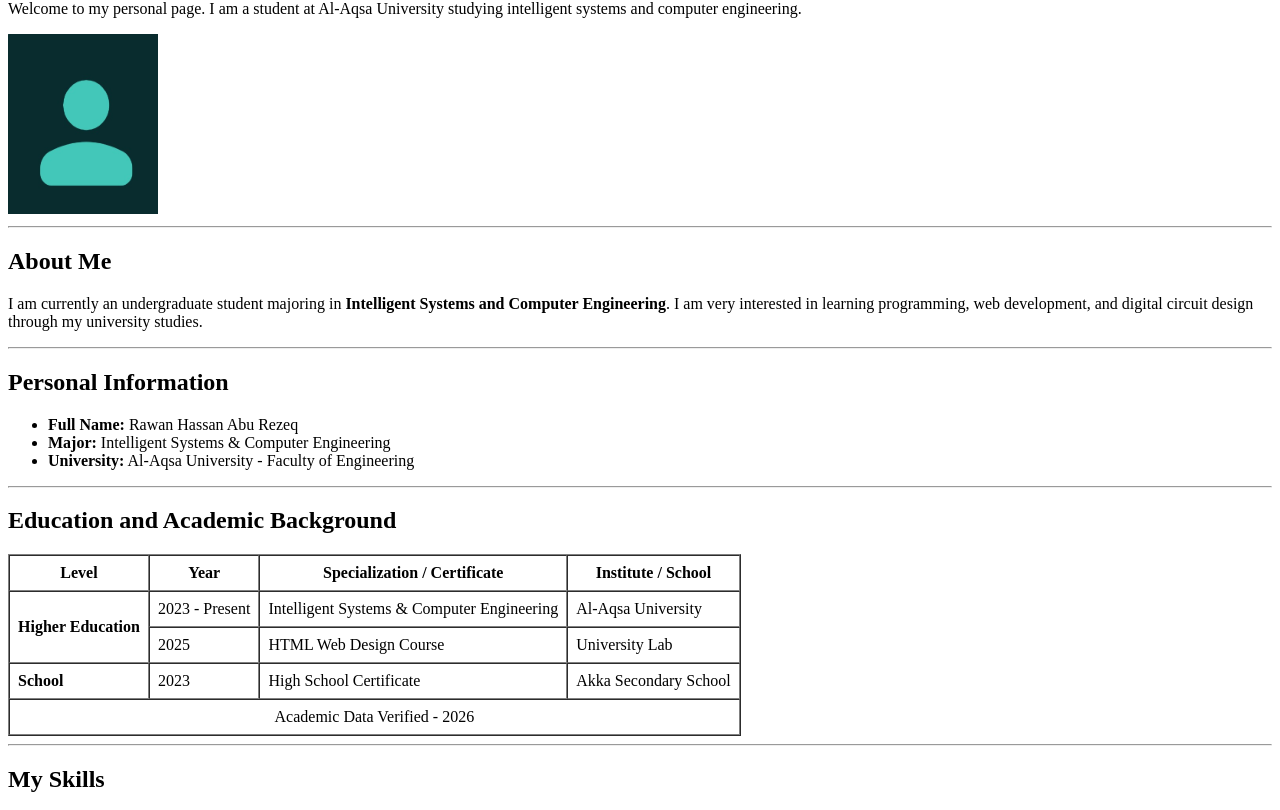
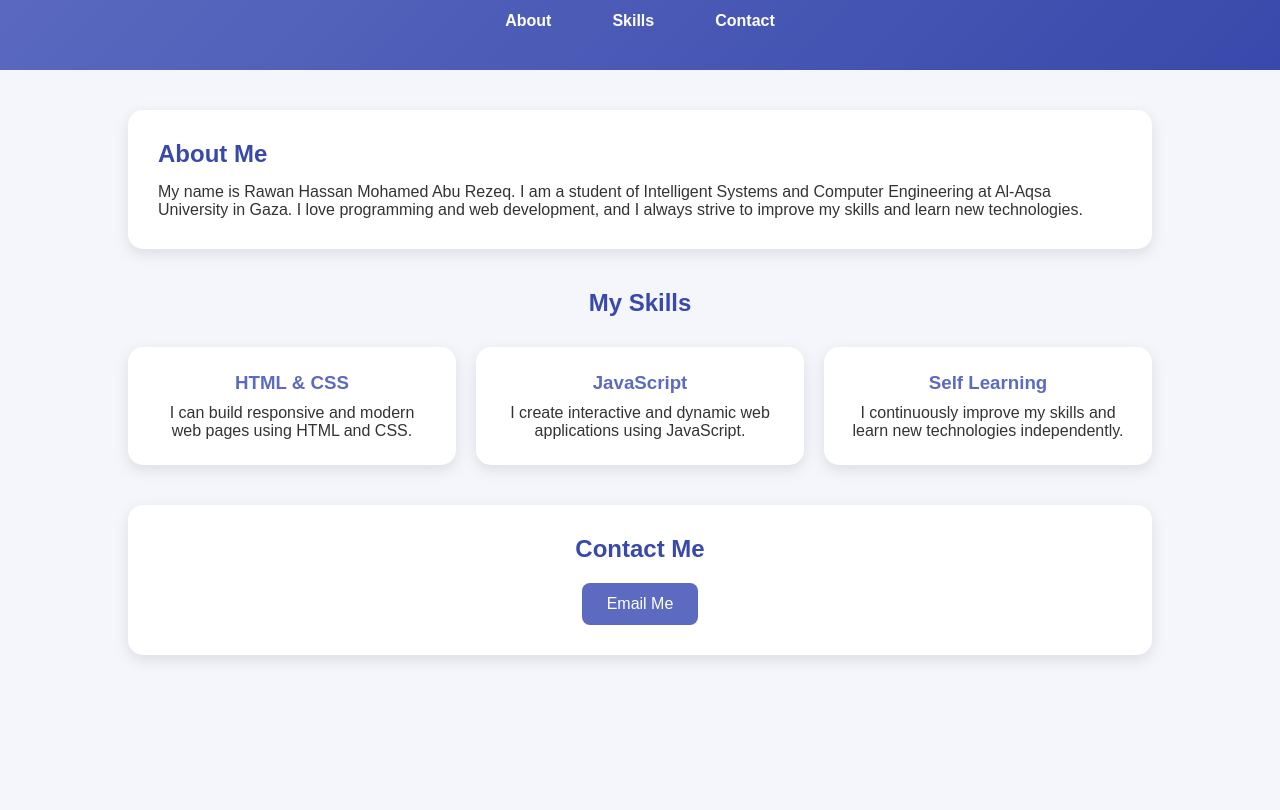
Before and after one commit to RAWAN-REZEQ/my-cv-assignment1, a plain HTML site: page index.html in a window 1280 px wide. Shown: the part 80-890 px from the top of the page. After the commit the page ends 800 px from the top, so only its background shows below. Drawn offline with Linux system fonts and the light colour scheme.

Commit message:
Add files via upload

```diff
--- a/index.html
+++ b/index.html
@@ -4,135 +4,188 @@
 <head>
     <meta charset="UTF-8">
     <meta name="viewport" content="width=device-width, initial-scale=1.0">
-    <title>My Personal CV - Rawan Rezeq</title>
+    <title>Rawan Portfolio</title>
+    <style>
+        * {
+            margin: 0;
+            padding: 0;
+            box-sizing: border-box;
+            font-family: Arial, sans-serif;
+        }
+
+        html {
+            scroll-behavior: smooth;
+        }
+
+        body {
+            background: #f4f6fb;
+            color: #333;
+        }
+
+        /* Header */
+        .header {
+            background: linear-gradient(135deg, #5c6bc0, #3949ab);
+            color: white;
+            text-align: center;
+            padding: 30px 20px;
+            position: sticky;
+            top: 0;
+        }
+
+        .header h1 {
+            margin-bottom: 15px;
+        }
+
+        .header nav {
+            display: flex;
+            justify-content: center;
+            gap: 25px;
+        }
+
+        .header a {
+            text-decoration: none;
+            color: white;
+            font-weight: bold;
+            padding: 10px 18px;
+            border-radius: 8px;
+            transition: 0.3s;
+        }
+
+        .header a:hover {
+            background: rgba(255, 255, 255, 0.2);
+        }
+
+        /* About */
+        .about {
+            width: 80%;
+            margin: 40px auto;
+            background: white;
+            padding: 30px;
+            border-radius: 15px;
+            box-shadow: 0 5px 15px rgba(0, 0, 0, .1);
+        }
+
+        .about h2 {
+            color: #3949ab;
+            margin-bottom: 15px;
+        }
+
+        /* Skills */
+        .skills {
+            width: 80%;
+            margin: 40px auto;
+            display: grid;
+            grid-template-columns: repeat(auto-fit, minmax(250px, 1fr));
+            gap: 20px;
+        }
+
+        .skills h2 {
+            grid-column: 1/-1;
+            text-align: center;
+            color: #3949ab;
+            margin-bottom: 10px;
+        }
+
+        .skills article {
+            background: white;
+            padding: 25px;
+            border-radius: 15px;
+            text-align: center;
+            box-shadow: 0 5px 15px rgba(0, 0, 0, .1);
+            transition: 0.3s;
+        }
+
+        .skills article:hover {
+            transform: translateY(-8px);
+            box-shadow: 0 10px 25px rgba(0, 0, 0, .15);
+        }
+
+        .skills h3 {
+            color: #5c6bc0;
+            margin-bottom: 10px;
+        }
+
+        /* Contact */
+        .contact {
+            width: 80%;
+            margin: 40px auto;
+            text-align: center;
+            background: white;
+            padding: 30px;
+            border-radius: 15px;
+            box-shadow: 0 5px 15px rgba(0, 0, 0, .1);
+        }
+
+        .contact h2 {
+            color: #3949ab;
+            margin-bottom: 20px;
+        }
+
+        .contact a {
+            text-decoration: none;
+            background: #5c6bc0;
+            color: white;
+            padding: 12px 25px;
+            border-radius: 8px;
+            display: inline-block;
+            transition: 0.3s;
+        }
+
+        .contact a:hover {
+            background: #3949ab;
+        }
+    </style>
 </head>
 
 <body>
 
-    <h1>Rawan Hassan Abu Rezeq</h1>
-    <p>Welcome to my personal page. I am a student at Al-Aqsa University studying intelligent systems and computer
-        engineering.</p>
+    <header class="header">
+        <h1>Rawan Hassan</h1>
 
-    <img src="rawan-profile.jpeg" alt="Rawan Abu Rezeq Picture" width="150" height="180" title="Rawan Rezeq Profile">
+        <nav>
+            <a href="#about">About</a>
+            <a href="#skills">Skills</a>
+            <a href="#contact">Contact</a>
+        </nav>
+    </header>
 
-    <hr>
+    <section id="about" class="about">
+        <h2>About Me</h2>
 
-    <h2>About Me</h2>
-    <p>
-        I am currently an undergraduate student majoring in <b>Intelligent Systems and Computer Engineering</b>. I am
-        very interested in learning programming, web development, and digital circuit design through my university
-        studies.
-    </p>
+        <p>
+            My name is Rawan Hassan Mohamed Abu Rezeq. I am a student of
+            Intelligent Systems and Computer Engineering at Al-Aqsa University in Gaza.
+            I love programming and web development, and I always strive to improve
+            my skills and learn new technologies.
+        </p>
+    </section>
 
-    <hr>
+    <section id="skills" class="skills">
 
-    <h2>Personal Information</h2>
-    <ul>
-        <li><strong>Full Name:</strong> Rawan Hassan Abu Rezeq</li>
-        <li><strong>Major:</strong> Intelligent Systems & Computer Engineering</li>
-        <li><strong>University:</strong> Al-Aqsa University - Faculty of Engineering</li>
-    </ul>
+        <h2>My Skills</h2>
 
-    <hr>
+        <article>
+            <h3>HTML & CSS</h3>
+            <p>I can build responsive and modern web pages using HTML and CSS.</p>
+        </article>
 
-    <h2>Education and Academic Background</h2>
-    <table border="1" cellspacing="0" cellpadding="8">
-        <thead>
-            <tr>
-                <th>Level</th>
-                <th>Year</th>
-                <th>Specialization / Certificate</th>
-                <th>Institute / School</th>
-            </tr>
-        </thead>
-        <tbody>
-            <tr>
-                <td rowspan="2"><b>Higher Education</b></td>
-                <td>2023 - Present</td>
-                <td>Intelligent Systems & Computer Engineering</td>
-                <td>Al-Aqsa University</td>
-            </tr>
-            <tr>
-                <td>2025</td>
-                <td>HTML Web Design Course</td>
-                <td>University Lab</td>
-            </tr>
-            <tr>
-                <td><b>School</b></td>
-                <td>2023</td>
-                <td>High School Certificate</td>
-                <td>Akka Secondary School</td>
-            </tr>
-        </tbody>
-        <tfoot>
-            <tr>
-                <td colspan="4" align="center">Academic Data Verified - 2026</td>
-            </tr>
-        </tfoot>
-    </table>
+        <article>
+            <h3>JavaScript</h3>
+            <p>I create interactive and dynamic web applications using JavaScript.</p>
+        </article>
 
-    <hr>
+        <article>
+            <h3>Self Learning</h3>
+            <p>I continuously improve my skills and learn new technologies independently.</p>
+        </article>
 
-    <h2>My Skills</h2>
-    <ul>
-        <li>Basic Web Design using HTML</li>
-        <li>Programming in Java and Python</li>
-        <li>Dealing with SQL Queries</li>
-        <li>Designing Logic Circuits</li>
-        <li>Problem Solving Skills</li>
-    </ul>
+    </section>
 
-    <hr>
+    <section id="contact" class="contact">
+        <h2>Contact Me</h2>
 
-    <h2>University Projects</h2>
-    <ol>
-        <li>Creating a resume webpage using structural HTML.</li>
-        <li>Writing a small student database project in Java.</li>
-        <li>Designing simple relational tables via SQL commands.</li>
-        <li>Simulating electronic circuits on logical software.</li>
-    </ol>
-
-    <hr>
-
-    <h2>Languages</h2>
-    <ul>
-        <li>Arabic (Native language)</li>
-        <li>English (Good working level)</li>
-    </ul>
-
-    <hr>
-
-    <h2>Contact Information</h2>
-    <p>You can reach me through the following links:</p>
-    <ul>
-        <li>Email Address: <a href="mailto:rzqrwan7@gmail.com" title="Send an Email">rzqrwan7@gmail.com</a></li>
-        <li>My GitHub: <a href="https://github.com" target="_blank" title="Visit GitHub Profile">RAWAN-REZEQ</a></li>
-        <li>Send WhatsApp: <a href="https://wa.me" target="_blank" title="Chat on WhatsApp">Direct Message</a></li>
-    </ul>
-
-    <hr>
-
-    <h2>Leave a Message</h2>
-    <form action="#" method="post">
-        <p>
-            Your Name:<br>
-            <input type="text" name="visitor_name" size="30" placeholder="Enter your full name" required>
-        </p>
-        <p>
-            Your Email:<br>
-            <input type="email" name="visitor_email" size="30" placeholder="Enter your email" required>
-        </p>
-        <p>
-            Message:<br>
-            <textarea name="visitor_message" cols="35" rows="5" placeholder="Type your message here..."></textarea>
-        </p>
-        <p>
-            <input type="submit" value="Submit">
-        </p>
-    </form>
-
-    <hr>
-    <p>© 2026 Rawan Rezeq. All rights reserved.</p>
+        <a href="mailto:rzqrwan7@gmail.com">Email Me</a>
+    </section>
 
 </body>
 
```
